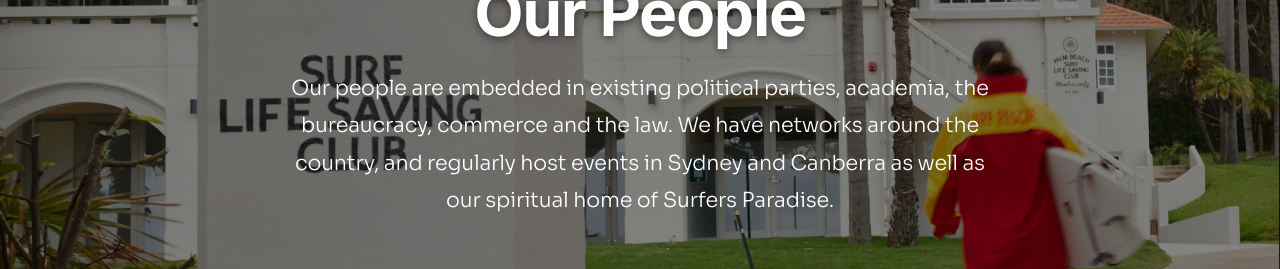
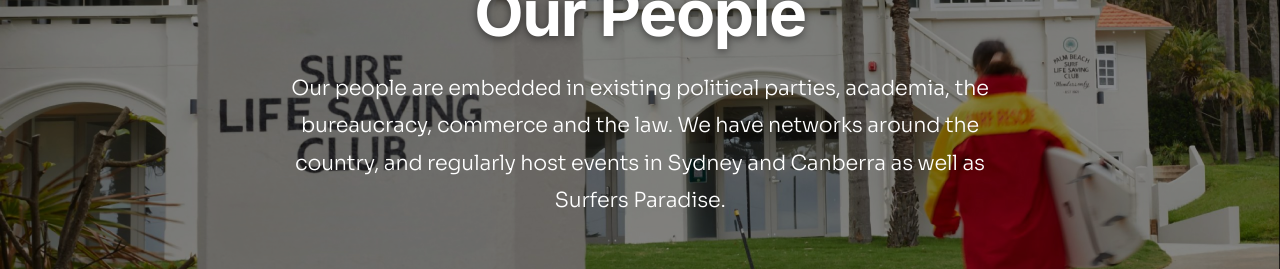
Before and after one commit to hrmainland/spinstitute, a React (Vite) app: page /spinstitute/our-people in a window 1280 px wide. Shown: the part 289-558 px from the top of the page. Built offline with nearby package versions, Linux system fonts and the light colour scheme.

Commit message:
Update OurPeople.jsx

```diff
--- a/src/pages/OurPeople.jsx
+++ b/src/pages/OurPeople.jsx
@@ -70,7 +70,7 @@ export default function OurPeople() {
             }}
           >
             Our people are embedded in existing political parties, academia, the bureaucracy,
-            commerce and the law. We have networks around the country, and regularly host events in Sydney and Canberra as well as our spiritual home of Surfers Paradise.
+            commerce and the law. We have networks around the country, and regularly host events in Sydney and Canberra as well as Surfers Paradise.
           </Typography>
         </Box>
       </Box>
```
